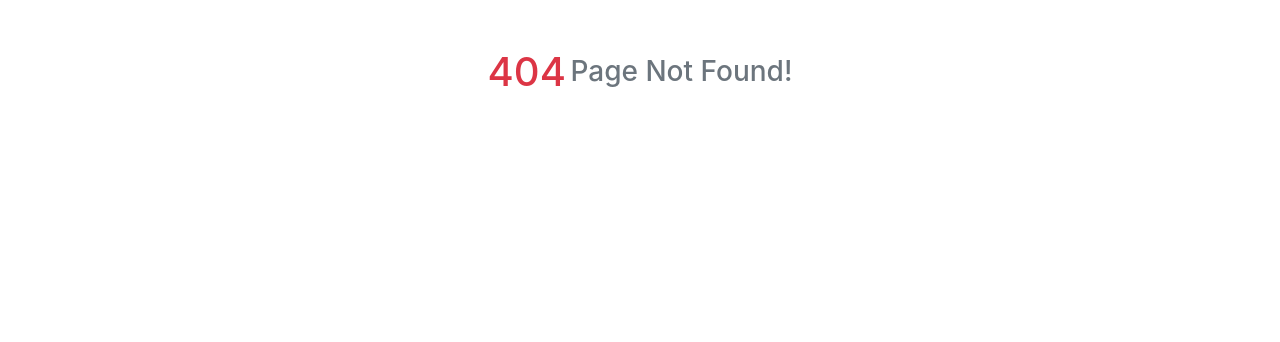
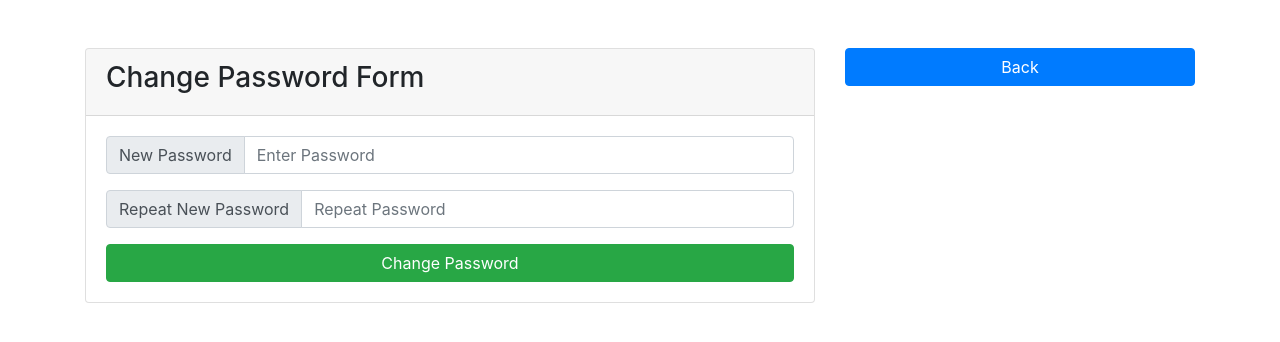
Before and after one commit to DaniyalMalik/React-Employees-App-API, a React (Create React App) app: page /resetpassword/1 in a window 1280 px wide. Before the commit this address had no page. Shown: the top 342 px of the page. Built offline with nearby package versions, Linux system fonts and the light colour scheme.

Commit message:
integrate api for forgot and reset passwords

```diff
--- a/src/App.js
+++ b/src/App.js
@@ -6,6 +6,8 @@ import Details from './components/crud/Details';
 import Add from './components/crud/Add';
 import Edit from './components/crud/Edit';
 import NotFound from './components/pages/NotFound';
+import ResetPassword from './components/auth/ResetPassword';
+import ForgotPassword from './components/auth/ForgotPassword';
 
 export default class App extends Component {
   render() {
@@ -19,12 +21,13 @@ export default class App extends Component {
               path='/dashboard/:params_email'
               component={Employees}
             />
-            ;
             <Route
               exact
               path='/dashboard/details/:params_email/:id'
               component={Details}
             />
+            <Route exact path='/resetpassword/:token' component={ResetPassword} />
+            <Route exact path='/forgotpassword' component={ForgotPassword} />
             <Route exact path='/dashboard/:params_email/add' component={Add} />
             <Route
               exact
--- /dev/null
+++ b/src/components/auth/ForgotPassword.js
@@ -0,0 +1,88 @@
+import React, { Component } from 'react';
+import swal from 'sweetalert';
+import axios from 'axios';
+
+export default class ForgotPassword extends Component {
+  state = {
+    email: '',
+    link: '',
+  };
+
+  onchange = () => {
+    let email = document.getElementById('email').value;
+    let link = document.getElementById('link').value;
+
+    this.setState({ email, link });
+  };
+
+  onBack = (e) => {
+    this.props.history.goBack();
+  };
+
+  onSend = async (e) => {
+    e.preventDefault();
+    const { email } = this.state;
+    const baseUrl =
+      process.env.REACT_APP_BASE_URL_LOCAL ||
+      process.env.REACT_APP_BASE_URL_PROD;
+    const res = await axios.post(`${baseUrl}/api/auth/forgotpassword`, {
+      email,
+    });
+
+    if (!res.data.success) {
+      return swal('Greetings', res.data.message, 'error');
+    }
+
+    swal('Greetings', res.data.message, 'success');
+  };
+
+  render() {
+    const { email, link } = this.state;
+
+    return (
+      <div className='container mt-5'>
+        <div className='row'>
+          <div className='col-md-8'>
+            <div className='card'>
+              <div className='card-header'>
+                <h6>
+                  In order to change password, a link will be sent on your
+                  email.
+                </h6>
+              </div>
+              <div className='card-body'>
+                <form action='' method='post' onSubmit={this.onSend}>
+                  <div className='input-group mb-3'>
+                    <div className='input-group-prepend'>
+                      <span className='input-group-text'>Email</span>
+                    </div>
+                    <input
+                      onChange={this.onchange}
+                      type='email'
+                      id='email'
+                      value={email}
+                      name='email'
+                      placeholder='Enter Email'
+                      className='form-control'
+                      required
+                    />
+                    <div class='input-group-append'>
+                      <button class='btn btn-primary' type='submit'>
+                        Send Link
+                      </button>
+                    </div>
+                  </div>
+                </form>
+              </div>
+            </div>
+          </div>
+          <div className='col-md-4'>
+            <button className='btn btn-primary btn-block' onClick={this.onBack}>
+              Back
+            </button>
+          </div>
+        </div>
+      </div>
+    );
+  }
+}
--- a/src/components/auth/Login.js
+++ b/src/components/auth/Login.js
@@ -1,6 +1,7 @@
 import React, { Component } from 'react';
 import swal from 'sweetalert';
 import axios from 'axios';
+import { Link } from 'react-router-dom';
 
 export default class Login extends Component {
   state = {
@@ -14,25 +15,21 @@ export default class Login extends Component {
     this.setState({ email, password });
   };
 
-  onlogin = async (e) => {
+  onLogin = async (e) => {
     e.preventDefault();
     const { name, email, password } = this.state;
     const user = { name, email, password };
-
-    const res = await axios.post(
-      `${
-        process.env.REACT_APP_BASE_URL_LOCAL ||
-        process.env.REACT_APP_BASE_URL_PROD
-      }/api/auth/login`,
-      user,
-    );
+    const baseUrl =
+      process.env.REACT_APP_BASE_URL_LOCAL ||
+      process.env.REACT_APP_BASE_URL_PROD;
+    const res = await axios.post(`${baseUrl}/api/auth/login`, user);
 
     if (!res.data.success) {
       return swal('Greetings', res.data.message, 'error');
     }
 
     const token = res.data.token;
-    console.log(token);
+
     localStorage.setItem('token', token);
     swal('Greetings', res.data.message, 'success');
     this.props.history.push(`/dashboard/${email}`);
@@ -48,7 +45,7 @@ export default class Login extends Component {
             <h3>Login Form</h3>
           </div>
           <div className='card-body'>
-            <form action='' method='post' onSubmit={this.onlogin}>
+            <form action='' method='post' onSubmit={this.onLogin}>
               <div className='input-group mb-3'>
                 <div className='input-group-prepend'>
                   <span className='input-group-text'>Email</span>
@@ -64,7 +61,7 @@ export default class Login extends Component {
                   required
                 />
               </div>
-              <div className='input-group mb-3'>
+              <div className='input-group mb-1'>
                 <div className='input-group-prepend'>
                   <span className='input-group-text'>Password</span>
                 </div>
@@ -79,6 +76,13 @@ export default class Login extends Component {
                   required
                 />
               </div>
+              <div
+                className='mb-1'
+                style={{ display: 'flex', justifyContent: 'flex-end' }}>
+                <Link to={'/forgotpassword'} className='btn btn-link'>
+                  Forgot Password?
+                </Link>
+              </div>
               <input
                 type='submit'
                 className='btn btn-success btn-block'
--- a/src/components/auth/Register.js
+++ b/src/components/auth/Register.js
@@ -19,18 +19,16 @@ export default class Register extends Component {
     this.setState({ name, email, password, repeat_password });
   };
 
-  onregister = async (e) => {
+  onRegister = async (e) => {
     e.preventDefault();
-    const { name, email, password } = this.state;
+    const { name, email, password, repeat_password } = this.state;
     const user = { name, email, password };
 
-    const res = await axios.post(
-      `${
+    if (password === repeat_password) {
+      const baseUrl =
         process.env.REACT_APP_BASE_URL_LOCAL ||
-        process.env.REACT_APP_BASE_URL_PROD
-      }/api/auth/register`,
-      user,
-    );
+        process.env.REACT_APP_BASE_URL_PROD;
+      const res = await axios.post(`${baseUrl}/api/auth/register`, user);
 
       if (!res.data.success) {
         return swal('Greetings', res.data.message, 'error');
@@ -41,6 +39,9 @@ export default class Register extends Component {
       localStorage.setItem('token', token);
       swal('Greetings', res.data.message, 'success');
       this.props.history.push(`/dashboard/${email}`);
+    } else {
+      return swal('Greetings', 'Passwords Not Match!', 'error');
+    }
   };
 
   render() {
@@ -53,7 +54,7 @@ export default class Register extends Component {
             <h3>Register Form</h3>
           </div>
           <div className='card-body'>
-            <form action='' method='post' onSubmit={this.onregister}>
+            <form action='' method='post' onSubmit={this.onRegister}>
               <div className='input-group mb-3'>
                 <div className='input-group-prepend'>
                   <span className='input-group-text'>Name</span>
--- /dev/null
+++ b/src/components/auth/ResetPassword.js
@@ -0,0 +1,114 @@
+import React, { Component } from 'react';
+import swal from 'sweetalert';
+import axios from 'axios';
+
+export default class ResetPassword extends Component {
+  state = {
+    password: '',
+    repeat_password: '',
+  };
+
+  onchange = () => {
+    let password = document.getElementById('password').value;
+    let repeat_password = document.getElementById('repeat-password').value;
+
+    this.setState({ password, repeat_password });
+  };
+
+  onBack = (e) => {
+    this.props.history.goBack();
+  };
+
+  onReset = async (e) => {
+    e.preventDefault();
+    const { password, repeat_password } = this.state;
+
+    if (password === repeat_password) {
+      const { token } = this.props.match.params;
+      const baseUrl =
+        process.env.REACT_APP_BASE_URL_LOCAL ||
+        process.env.REACT_APP_BASE_URL_PROD;
+      const res = await axios.put(
+        `${baseUrl}/api/auth/resetpassword/${token}`,
+        { password },
+      );
+
+      if (!res.data.success) {
+        return swal('Greetings', res.data.message, 'error');
+      }
+
+      const loginToken = res.data.token;
+
+      localStorage.setItem('token', loginToken);
+      swal('Greetings', res.data.message, 'success');
+      this.props.history.push(`/dashboard/${res.data.user.email}`);
+    } else {
+      return swal('Greetings', 'Passwords Not Match!', 'error');
+    }
+  };
+
+  render() {
+    const { password, repeat_password } = this.state;
+
+    return (
+      <div className='container mt-5'>
+        <div className='row'>
+          <div className='col-md-8'>
+            <div className='card'>
+              <div className='card-header'>
+                <h3>Change Password Form</h3>
+              </div>
+              <div className='card-body'>
+                <form action='' method='post' onSubmit={this.onReset}>
+                  <div className='input-group mb-3'>
+                    <div className='input-group-prepend'>
+                      <span className='input-group-text'>New Password</span>
+                    </div>
+                    <input
+                      onChange={this.onchange}
+                      type='password'
+                      id='password'
+                      value={password}
+                      name='password'
+                      placeholder='Enter Password'
+                      className='form-control'
+                      required
+                    />
+                  </div>
+                  <div className='input-group mb-3'>
+                    <div className='input-group-prepend'>
+                      <span className='input-group-text'>
+                        Repeat New Password
+                      </span>
+                    </div>
+                    <input
+                      type='password'
+                      value={repeat_password}
+                      id='repeat-password'
+                      name='repeat-password'
+                      onChange={this.onchange}
+                      placeholder='Repeat Password'
+                      className='form-control'
+                      required
+                    />
+                  </div>
+                  <input
+                    type='submit'
+                    className='btn btn-success btn-block'
+                    name='submit'
+                    value='Change Password'
+                  />
+                </form>
+              </div>
+            </div>
+          </div>
+          <div className='col-md-4'>
+            <button className='btn btn-primary btn-block' onClick={this.onBack}>
+              Back
+            </button>
+          </div>
+        </div>
+      </div>
+    );
+  }
+}
--- a/src/components/crud/Add.js
+++ b/src/components/crud/Add.js
@@ -46,6 +46,10 @@ export default class Add extends Component {
 
     this.props.history.push(`/dashboard/${params_email}`);
     swal('Greetings!', res.data.message, type);
+  };
+
+  onBack = (e) => {
+    this.props.history.goBack();
   };
 
   onchange = () => {
@@ -151,6 +155,7 @@ export default class Add extends Component {
                         value={DoJ}
                         onChange={this.onchange}
                         name='date'
+                        required
                         className='form-control'
                       />
                     </div>
@@ -169,7 +174,7 @@ export default class Add extends Component {
             <div className='col-md-4'>
               <button
                 className='btn btn-primary btn-block'
-                onClick={() => window.history.back()}>
+                onClick={this.onBack}>
                 Back
               </button>
             </div>
--- a/src/components/crud/Details.js
+++ b/src/components/crud/Details.js
@@ -44,6 +44,10 @@ export default class Details extends Component {
     });
   };
 
+  onBack = (e) => {
+    this.props.history.goBack();
+  };
+
   render() {
     const { id, email, name, phone, DoJ, salary } = this.state;
     const { params_email } = this.props.match.params;
@@ -87,7 +91,7 @@ export default class Details extends Component {
             <div className='col-md-4'>
               <button
                 className='btn btn-primary btn-block'
-                onClick={() => window.history.back()}>
+                onClick={this.onBack}>
                 Back
               </button>
             </div>
--- a/src/components/crud/Edit.js
+++ b/src/components/crud/Edit.js
@@ -89,6 +89,10 @@ export default class Add extends Component {
       DoJ,
       salary,
     });
+  };
+
+  onBack = (e) => {
+    this.props.history.goBack();
   };
 
   render() {
@@ -197,7 +201,7 @@ export default class Add extends Component {
             <div className='col-md-4'>
               <button
                 className='btn btn-primary btn-block'
-                onClick={() => window.history.back()}>
+                onClick={this.onBack}>
                 Back
               </button>
             </div>
```
Lines whose indentation alone changed are shown as unchanged.
